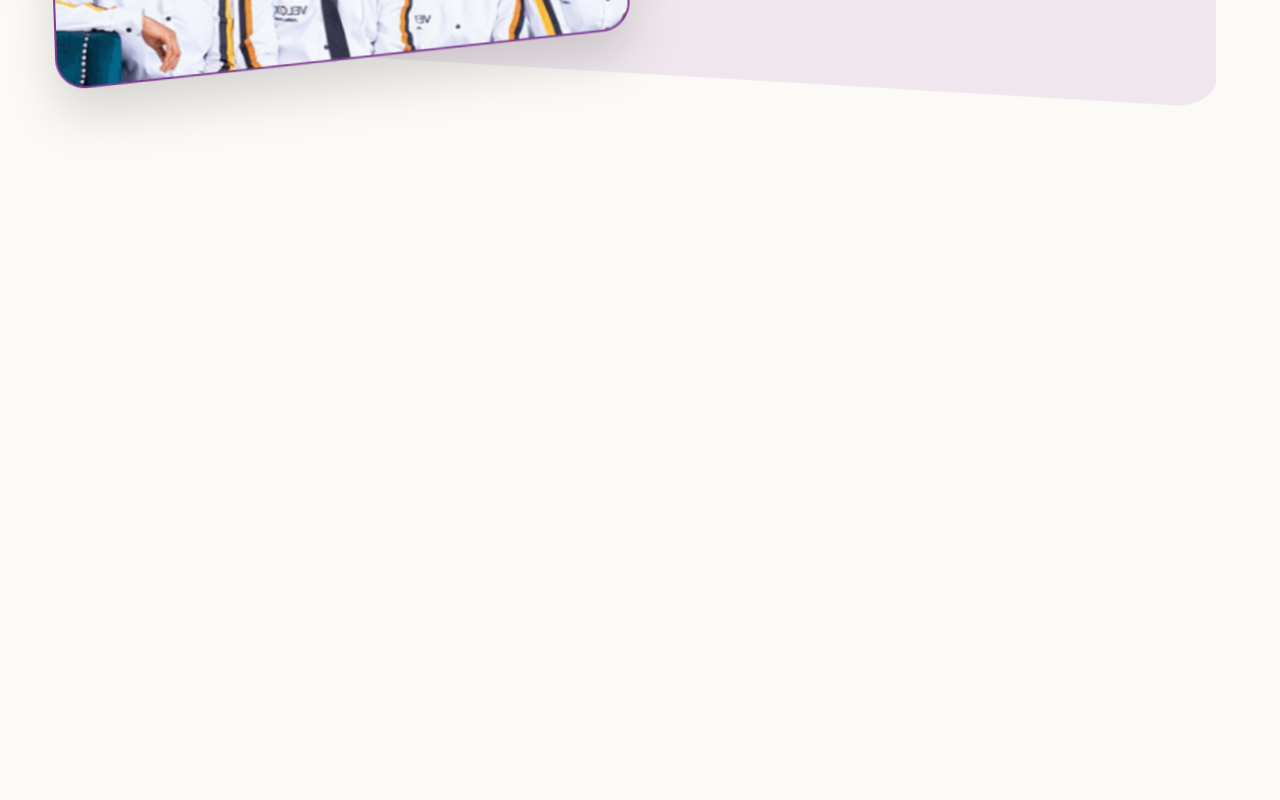
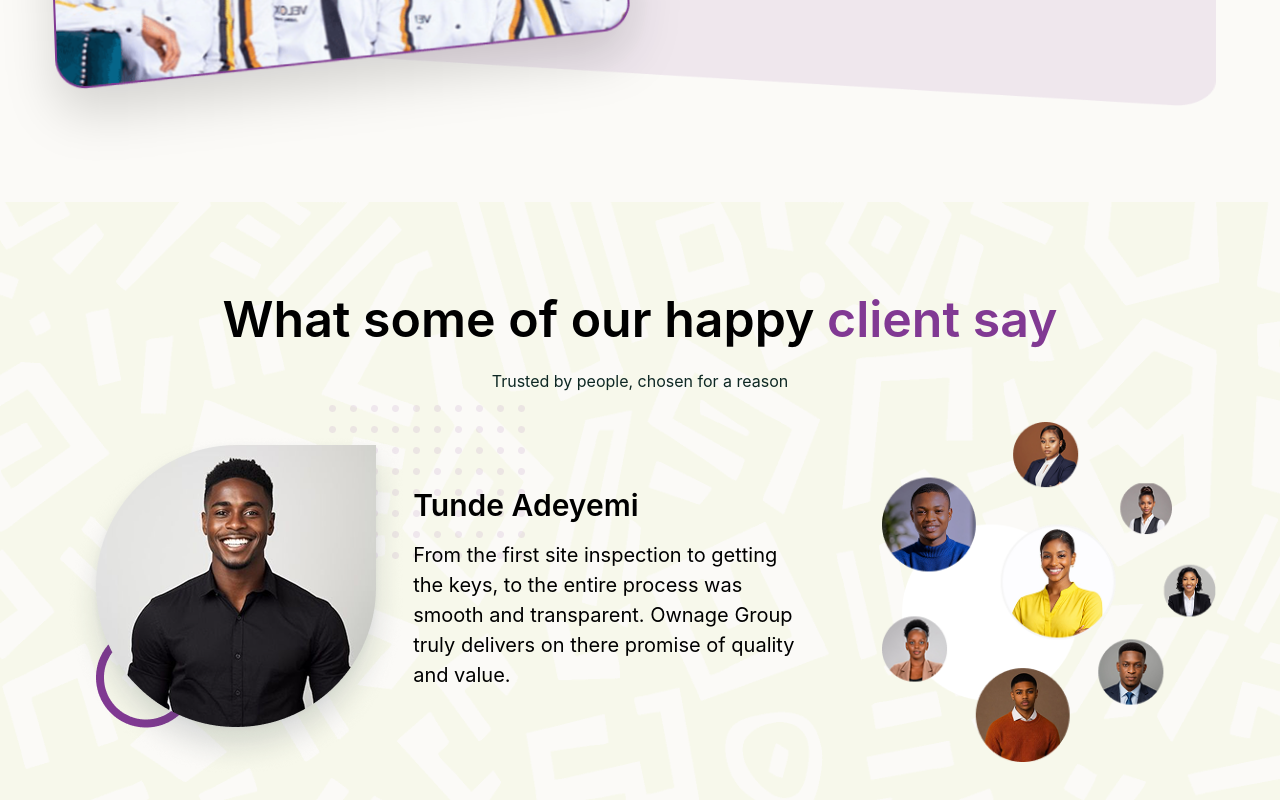
Before and after one commit to Frokesy/ownage, a React (Vite) app: page / in a window 1280 px wide. Shown: the part 3496-4296 px from the top of the page. Before the commit the page ends 3698 px from the top, so only its background shows below. Built offline with nearby package versions, Linux system fonts and the light colour scheme.

Commit message:
designed testimonial component

```diff
--- a/src/App.tsx
+++ b/src/App.tsx
@@ -4,6 +4,7 @@
 import Services from './components/home/Services';
 import TheWhy from './components/home/TheWhy';
 import Experts from './components/home/Experts';
+import Testimonials from './components/home/Testimonials';
 
 const App = () => {
   return (
@@ -13,6 +14,7 @@
       <Services />
       <TheWhy />
       <Experts />
+      <Testimonials />
     </div>
   )
 }
--- a/src/components/home/Experts.tsx
+++ b/src/components/home/Experts.tsx
@@ -31,7 +31,7 @@
         <img
           src="/experts-bg.png"
           alt="The Ownage property experts"
-          className="w-full object-contain drop-shadow-2xl"
+          className="w-full object-contain drop-shadow-2xl -mt-6"
         />
       </div>
 
--- /dev/null
+++ b/src/components/home/Testimonials.tsx
@@ -0,0 +1,40 @@
+import React from "react";
+
+const Testimonials = () => {
+  return (
+    <section className="min-h-screen bg-[url('/service-bg.png')] bg-cover bg-center py-12 sm:py-16 lg:py-20">
+      <div className="w-[90%] mx-auto">
+        <h2 className="font-semibold lg:text-[50px] text-[30px] text-center">
+          What some of our happy{" "}
+          <span className="text-purple-20">client say</span>
+        </h2>
+        <p className="py-3 text-[#0E2824] lg:text-[16px] text-center">
+          Trusted by people, chosen for a reason
+        </p>
+
+        <div className="flex lg:flex-row flex-col items-center w-full lg:space-x-10 justify-between">
+          <div className="lg:w-[70%] relative lg:mt-0 mt-10 flex lg:flex-row flex-col items-center space-x-3">
+            <img src="/client.png" alt="client-avatar" />
+            <div className="space-y-3 lg:absolute lg:w-[50%] right-10">
+              <h2 className="lg:text-[30px] text-[24px] font-semibold">Tunde Adeyemi</h2>
+              <p className="lg:text-[20px]">
+                From the first site inspection to getting the keys, to the
+                entire process was smooth and transparent. Ownage Group truly
+                delivers on there promise of quality and value.
+              </p>
+
+              {/* carousel to be added later */}
+              <div className=""></div>
+            </div>
+          </div>
+
+          <div className="lg:w-[30%] lg:mt-0 mt-10">
+            <img src="/people-grouped.png" alt="grouped-avatars" />
+          </div>
+        </div>
+      </div>
+    </section>
+  );
+};
+
+export default Testimonials;
```
Also changed, not shown: public/client.png (added), public/people-grouped.png (added).
